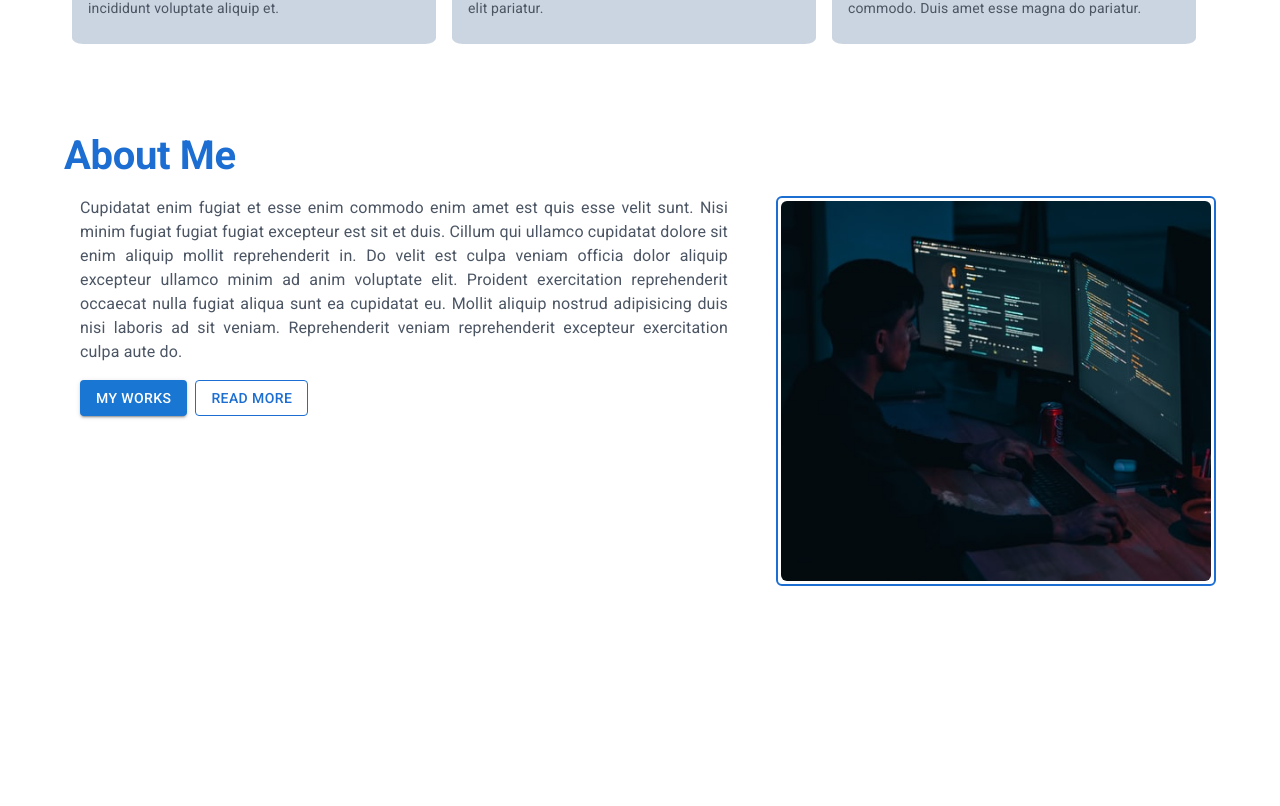
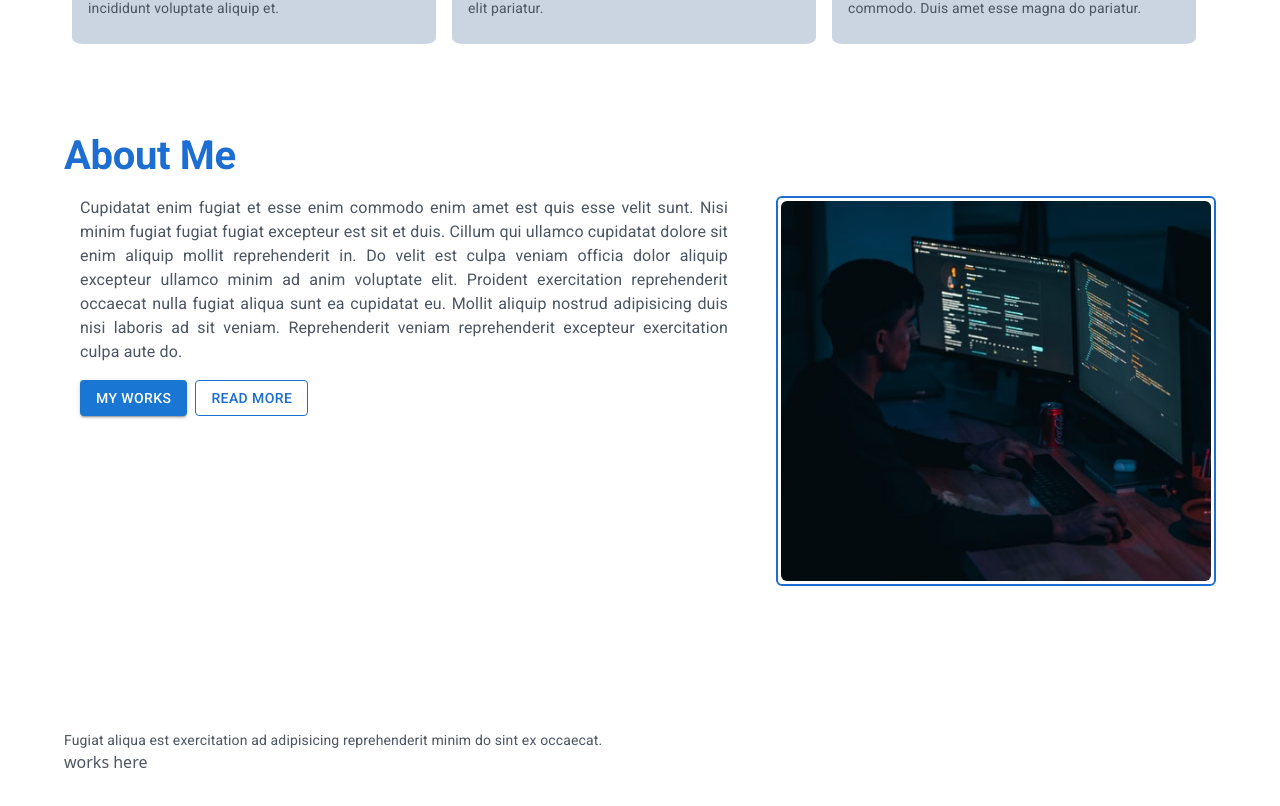
Before and after one commit to nairo-mudumane/react-portfolio-app, a React (Vite) app: page / in a window 1280 px wide. Shown: the part 864-1670 px from the top of the page. Before the commit the page ends 1490 px from the top, so only its background shows below. Built offline with nearby package versions, Linux system fonts and the light colour scheme.

Commit message:
work's section

```diff
--- a/src/pages/Home/index.tsx
+++ b/src/pages/Home/index.tsx
@@ -1,6 +1,6 @@
 import React from "react";
 import { useTheme } from "../../hooks";
-import { About, Hero, Services } from "./sections";
+import { About, Hero, Services, Works } from "./sections";
 import { GlobalHomeStyles, StyledHome } from "./styles";
 
 export const Home = () => {
@@ -14,6 +14,7 @@ export const Home = () => {
                 <Hero />
                 <Services />
                 <About />
+                <Works />
             </StyledHome>
         </React.Fragment>
     );
--- a/src/pages/Home/sections/About.tsx
+++ b/src/pages/Home/sections/About.tsx
@@ -12,8 +12,8 @@ export const About = () => {
 
     return (
         <Container>
-            <StyledAbout isDark={isDark}>
-                <Section>
+            <Section>
+                <StyledAbout isDark={isDark}>
                     <ScrollAnimation
                         animateOnce
                         duration={0.8}
@@ -65,8 +65,8 @@ export const About = () => {
                             />
                         </Box>
                     </Box>
-                </Section>
-            </StyledAbout>
+                </StyledAbout>
+            </Section>
         </Container>
     );
 };
--- a/src/pages/Home/sections/Services.tsx
+++ b/src/pages/Home/sections/Services.tsx
@@ -10,8 +10,8 @@ export const Services = () => {
 
     return (
         <Container>
-            <StyledServices isDark={isDark}>
-                <Section>
+            <Section>
+                <StyledServices isDark={isDark}>
                     <ScrollAnimation
                         animateOnce
                         duration={0.8}
@@ -33,8 +33,8 @@ export const Services = () => {
                             </Box>
                         ))}
                     </Box>
-                </Section>
-            </StyledServices>
+                </StyledServices>
+            </Section>
         </Container>
     );
 };
--- /dev/null
+++ b/src/pages/Home/sections/Works.tsx
@@ -0,0 +1,36 @@
+import { Box, Card, Container, Typography } from "@mui/material";
+import ScrollAnimation from "react-animate-on-scroll";
+import { Section, Title } from "../../../components";
+import { useTheme } from "../../../hooks";
+import { StyledWorks } from "../styles";
+
+export function Works() {
+    const { isDark } = useTheme();
+
+    return (
+        <Container>
+            <Section>
+                <StyledWorks isDark={isDark}>
+                    <ScrollAnimation
+                        animateOnce
+                        duration={0.8}
+                        animateIn="animate__fadeIn"
+                    >
+                        <Title text="Some Recent Works" />
+                    </ScrollAnimation>
+
+                    <Box className="section-description">
+                        <Typography variant="body2" className="text-muted">
+                            Fugiat aliqua est exercitation ad adipisicing
+                            reprehenderit minim do sint ex occaecat.
+                        </Typography>
+                    </Box>
+
+                    <Box className="works-list">
+                        <p>works here</p>
+                    </Box>
+                </StyledWorks>
+            </Section>
+        </Container>
+    );
+}
--- a/src/pages/Home/sections/index.tsx
+++ b/src/pages/Home/sections/index.tsx
@@ -1,3 +1,4 @@
 export * from "./Hero";
 export * from "./Services";
 export * from "./About";
+export * from "./Works";
--- a/src/pages/Home/styles.ts
+++ b/src/pages/Home/styles.ts
@@ -190,3 +190,5 @@ export const StyledAbout = styled.div<ICurrentTheme>`
         }
     }
 `;
+
+export const StyledWorks = styled.div<ICurrentTheme>``;
```
